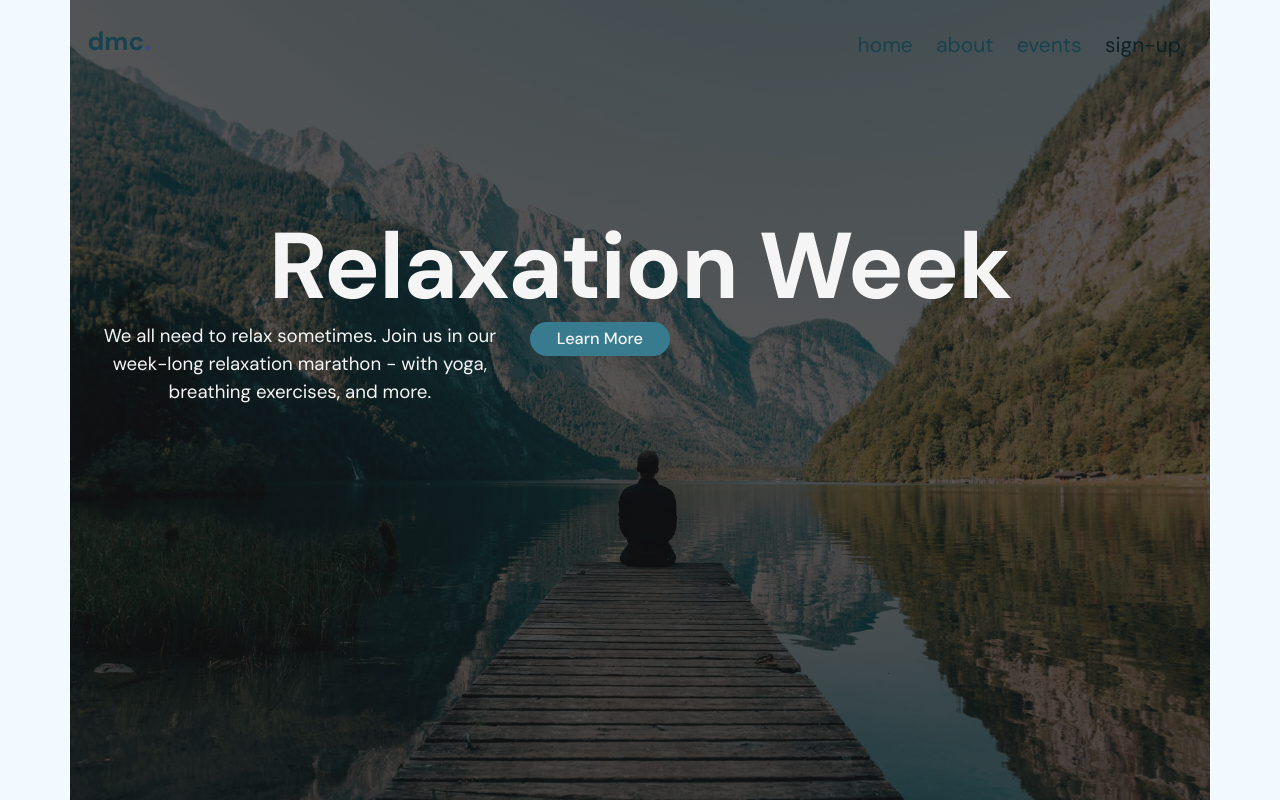
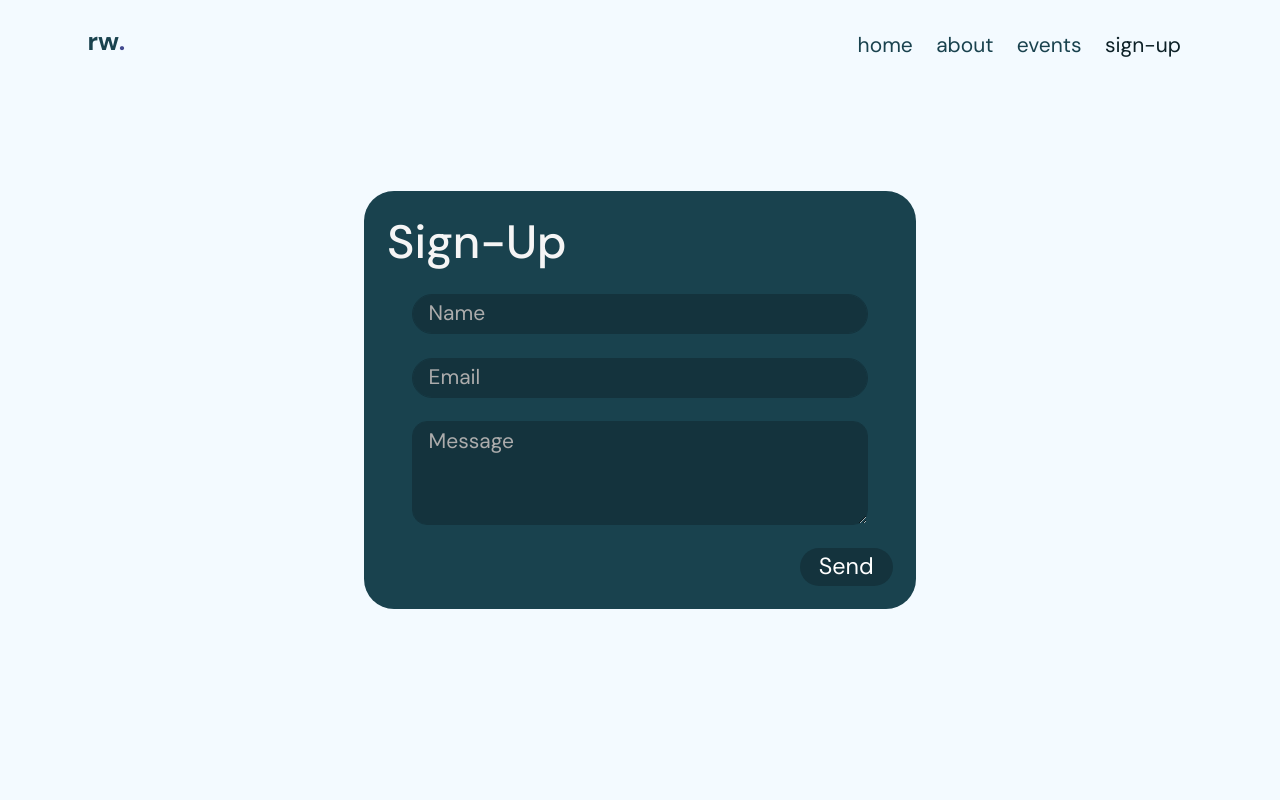
Before and after one commit to Justinjp126/Relaxation_Website, a plain HTML site: page sign-up.html in a window 1280 px wide. Drawn offline with nearby package versions, Linux system fonts and the light colour scheme; some packages are replaced by stand-ins of ours; a script that the page names is missing.

Commit message:
Finish sign-up page

```diff
--- a/css/style.scss
+++ b/css/style.scss
@@ -801,3 +801,87 @@ p {
     }
   }
 }
+
+// !!!!!!!!!!!!!!!!! //
+// !!! Contact Page !!! //
+// !!!!!!!!!!!!!!!!! //
+.contact__container {
+  display: flex;
+  align-items: center;
+  justify-content: center;
+  height: 100vh;
+}
+.contact {
+  color: white;
+  background-color: $dark-blue;
+  padding: 1rem;
+  width: 50%;
+  min-width: 19rem;
+  border-radius: 30px;
+  &__title {
+    font-weight: $regular;
+    font-size: 2rem;
+    margin-bottom: 1rem;
+    color: $off-white;
+  }
+  &__name {
+    margin-bottom: 1rem;
+  }
+  &__email {
+    margin-bottom: 1rem;
+  }
+  &__message {
+    margin-bottom: 1rem;
+    &_message {
+      border-radius: 15px !important;
+    }
+  }
+  .form-control {
+    background-color: #14333d;
+    border: 1px solid #14333d;
+    color: white;
+    border-radius: 2rem;
+    width: 90%;
+    margin: 0;
+    padding: 0.15rem 0.65rem;
+    font-size: 0.9rem;
+    font-weight: $light;
+  }
+  .form-control::placeholder {
+    color: #acacac;
+    opacity: 1;
+  }
+  .form-control:focus {
+    border-color: #324377;
+    outline: 0;
+    box-shadow: 0 0 0 0.2rem rgba(#324377, 0.25) !important;
+  }
+  .was-validated .form-control:invalid,
+  .was-validated .form-control:invalid:focus,
+  .form-control:-moz-ui-invalid {
+    box-shadow: none;
+    outline: none;
+  }
+  &__button {
+    display: inline-block;
+    width: 4rem;
+    cursor: pointer;
+    text-decoration: none;
+    background-color: #14333d;
+    color: white;
+    text-align: center;
+    outline: none;
+    border: none;
+    font-size: 1rem;
+    border-radius: 100px;
+    padding: 0.05rem 0.5rem;
+    transition: background-color 200ms ease-out;
+    justify-content: flex-end;
+  }
+  &__button:hover,
+  &__button:focus {
+    color: white;
+    background-color: darken($dark-purple, 5%);
+    transition: background-color 250ms ease-in;
+  }
+}
--- a/js/main.js
+++ b/js/main.js
@@ -79,6 +79,77 @@ function calenderSweetAlert() {
 }
 
 /**
+ * Checks if contact form info is valid
+ * and uses Sweet Alert for output
+ */
+function checkValidContact() {
+  var name = document.getElementById("nameContact").value;
+  var email = document.getElementById("emailContact").value;
+  var message = document.getElementById("messageContact").value;
+
+  if (name !== "" && validateEmail(email) && message !== "") {
+    Swal.fire({
+      title: "Success!",
+      text: "We will respond to your message as soon as possible!",
+      icon: "success",
+      confirmButtonText: "Continue",
+      iconColor: "#19424e",
+      color: "#19424e",
+      background: "#f3faff",
+      confirmButtonColor: "#19424e",
+    }).then((result) => {
+      document.getElementById("name").value = "";
+      document.getElementById("email").value = "";
+      location.reload();
+    });
+  } else {
+    if (name == "") {
+      Swal.fire({
+        title: "Error!",
+        text: "Please fill out your name",
+        icon: "error",
+        confirmButtonText: "Continue",
+        confirmButtonColor: "#19424e",
+        iconColor: "#19424e",
+        color: "#19424e",
+        background: "#f3faff",
+      });
+    } else if (message == "") {
+      Swal.fire({
+        title: "Error!",
+        text: "Please fill out your message",
+        icon: "error",
+        confirmButtonText: "Continue",
+        confirmButtonColor: "#19424e",
+        iconColor: "#19424e",
+        color: "#19424e",
+        background: "#f3faff",
+      });
+    } else if (!validateEmail(email)) {
+      Swal.fire({
+        title: "Error!",
+        text: "Please enter valid email address",
+        icon: "error",
+        confirmButtonText: "Continue",
+        confirmButtonColor: "#19424e",
+        iconColor: "#19424e",
+        color: "#19424e",
+        background: "#f3faff",
+      });
+    }
+  }
+}
+
+/**
+ * Checks if email is valid
+ */
+function validateEmail(email) {
+  const re =
+    /^(([^<>()[\]\\.,;:\s@\"]+(\.[^<>()[\]\\.,;:\s@\"]+)*)|(\".+\"))@((\[[0-9]{1,3}\.[0-9]{1,3}\.[0-9]{1,3}\.[0-9]{1,3}\])|(([a-zA-Z\-0-9]+\.)+[a-zA-Z]{2,}))$/;
+  return re.test(email);
+}
+
+/**
  * Calls function
  */
 
--- a/sign-up.html
+++ b/sign-up.html
@@ -11,14 +11,16 @@
       crossorigin="anonymous"
     />
     <link rel="stylesheet" href="css/style.min.css" />
-    <title>Home</title>
+    <script src="//cdn.jsdelivr.net/npm/sweetalert2@11"></script>
+    <script src="js/main.js"></script>
+    <title>Sign-Up</title>
   </head>
   <body>
     <main>
       <nav class="navbar navbar-expand-lg navbar-dark fixed-top" id="nav">
         <div class="container">
           <a class="navbar-brand" id="icon" href="index.html"
-            >dmc<span>.</span></a
+            >rw<span id=".">.</span></a
           >
           <button
             class="navbar-toggler"
@@ -37,19 +39,22 @@
           >
             <ul class="navbar-nav mb-2 mb-lg-0">
               <li class="nav-item">
-                <a class="nav-link" href="index.html">home</a>
+                <a
+                  class="nav-link"
+                  aria-current="page"
+                  href="index.html"
+                  id="home"
+                  >home</a
+                >
               </li>
               <li class="nav-item">
-                <a class="nav-link" href="about.html">about</a>
+                <a class="nav-link" href="about.html" id="about">about</a>
               </li>
               <li class="nav-item">
-                <a class="nav-link" href="events.html">events</a>
+                <a class="nav-link" href="events.html" id="events">events</a>
               </li>
               <li class="nav-item">
-                <a
-                  class="nav-link active"
-                  aria-current="page"
-                  href="sign-up.html"
+                <a class="nav-link active" href="sign-up.html" id="sign-up"
                   >sign-up</a
                 >
               </li>
@@ -57,16 +62,62 @@
           </div>
         </div>
       </nav>
-      <div class="container hero">
-        <div class="row">
-          <h1 class="hero__title">Relaxation Week</h1>
-          <p class="hero__subtitle">
-            We all need to relax sometimes. Join us in our week-long relaxation
-            marathon - with yoga, breathing exercises, and more.
-          </p>
-          <button class="hero__button">
-            <span class="hero__button_texts">Learn More</span>
-          </button>
+
+      <div class="container my-auto mx-auto contact__container">
+        <div class="contact">
+          <div class="row">
+            <div class="col-12">
+              <h2 class="contact__title">Sign-Up</h2>
+            </div>
+          </div>
+          <div class="row">
+            <div class="col-lg-12 d-flex justify-content-center contact__name">
+              <input
+                type="text"
+                class="form-control"
+                placeholder="Name"
+                aria-label="name"
+                required
+                id="nameContact"
+                value=""
+                autocomplete=""
+              />
+            </div>
+          </div>
+          <div class="row">
+            <div class="col-lg-12 d-flex justify-content-center contact__email">
+              <input
+                type="email"
+                class="form-control"
+                placeholder="Email"
+                aria-label="email"
+                required
+                id="emailContact"
+                value=""
+                autocomplete=""
+              />
+            </div>
+          </div>
+          <div class="row">
+            <div
+              class="col-lg-12 d-flex justify-content-center contact__message"
+            >
+              <textarea
+                class="form-control contact__message_message"
+                rows="3"
+                aria-label="message"
+                placeholder="Message"
+                id="messageContact"
+                value=""
+                autocomplete=""
+              ></textarea>
+            </div>
+          </div>
+          <div class="row">
+            <div class="col-lg-12 d-flex justify-content-end">
+              <a class="contact__button" onclick="checkValidContact()">Send</a>
+            </div>
+          </div>
         </div>
       </div>
     </main>
```
Also changed, not shown: css/style.min.css.
